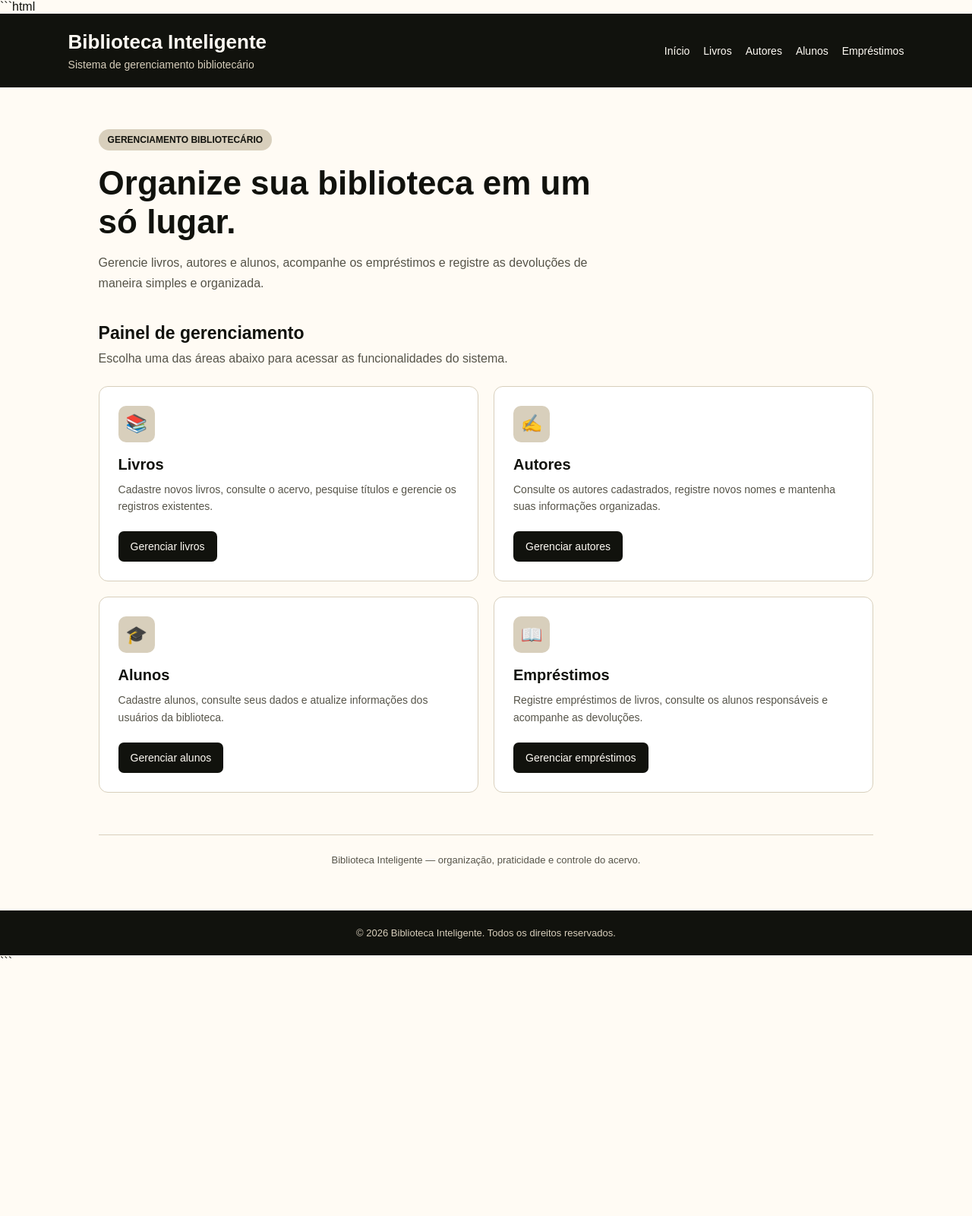
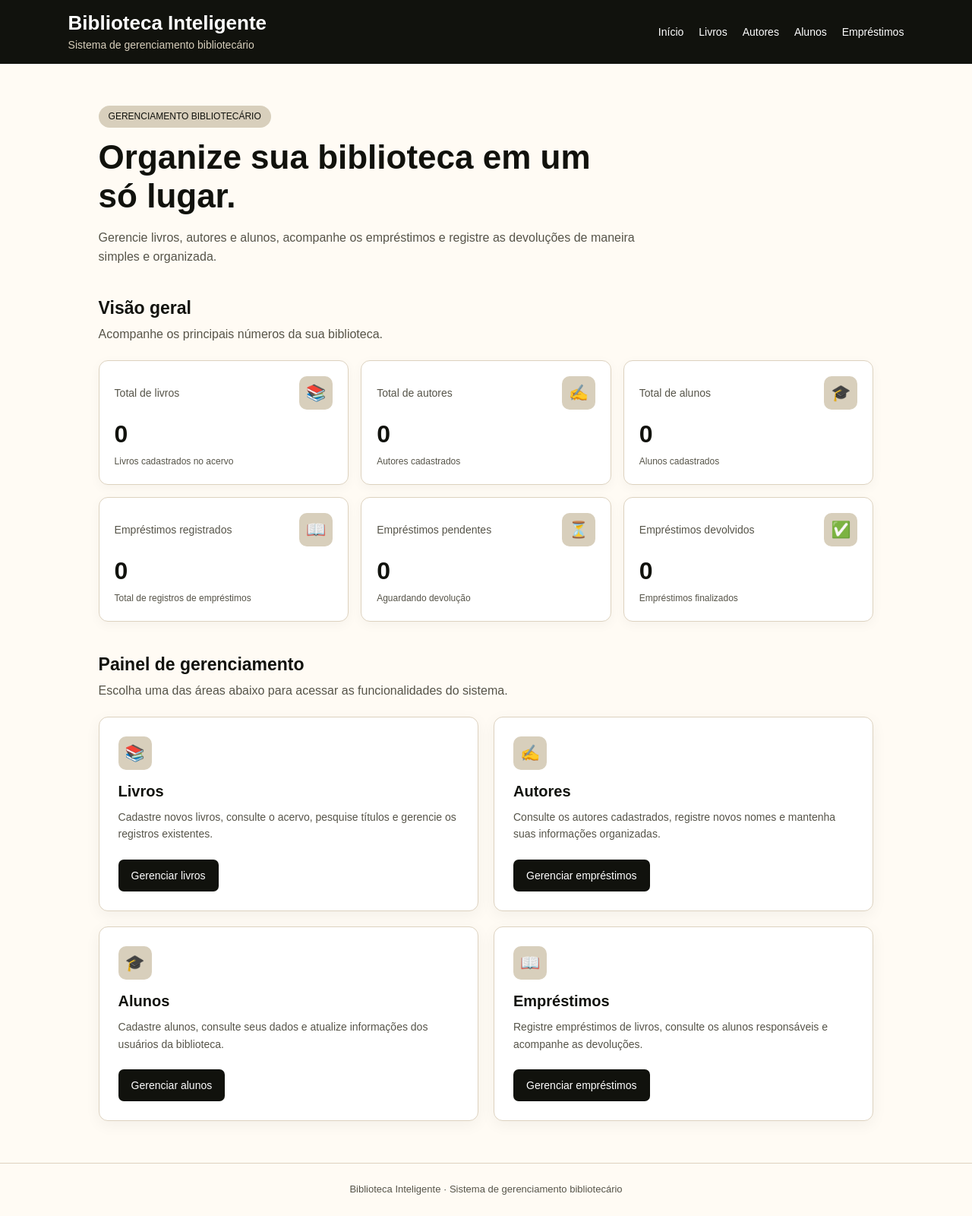
Before and after one commit to guilhermegsd56-ui/Sistema-web-para-gerenciamento-de-livros-autores-alunos-e-empr-stimos., a Flask app: page / in a window 1280 px wide. Shown: the whole page at 76% size. Before the commit the page ends 1261 px from the top, so only its background shows below. Run offline with Flask 3, Linux system fonts and the light colour scheme; data that the repository does not hold is empty.

Commit message:
feat: adiciona indicadores ao painel inicial

````diff
--- a/app.py
+++ b/app.py
@@ -22,9 +22,84 @@ app.secret_key = os.environ.get(
 )
 
 
+# ==================================================
+# PAINEL INICIAL
+# ==================================================
+
+
 @app.route("/")
 def inicio():
-    return render_template("index.html")
+    conexao = conectar()
+
+    if conexao is None:
+        flash("Não foi possível conectar ao banco de dados.", "erro")
+        return render_template(
+            "index.html",
+            total_livros=0,
+            total_autores=0,
+            total_alunos=0,
+            total_emprestimos=0,
+            emprestimos_pendentes=0,
+            emprestimos_devolvidos=0
+        )
+
+    cursor = None
+
+    try:
+        cursor = conexao.cursor()
+
+        cursor.execute("SELECT COUNT(*) FROM livros")
+        total_livros = cursor.fetchone()[0]
+
+        cursor.execute("SELECT COUNT(*) FROM autor")
+        total_autores = cursor.fetchone()[0]
+
+        cursor.execute("SELECT COUNT(*) FROM aluno")
+        total_alunos = cursor.fetchone()[0]
+
+        cursor.execute("SELECT COUNT(*) FROM emprestrimo")
+        total_emprestimos = cursor.fetchone()[0]
+
+        cursor.execute(
+            "SELECT COUNT(*) FROM emprestrimo WHERE STATUS = %s",
+            ("PENDENTE",)
+        )
+        emprestimos_pendentes = cursor.fetchone()[0]
+
+        cursor.execute(
+            "SELECT COUNT(*) FROM emprestrimo WHERE STATUS = %s",
+            ("DEVOLVIDO",)
+        )
+        emprestimos_devolvidos = cursor.fetchone()[0]
+
+        return render_template(
+            "index.html",
+            total_livros=total_livros,
+            total_autores=total_autores,
+            total_alunos=total_alunos,
+            total_emprestimos=total_emprestimos,
+            emprestimos_pendentes=emprestimos_pendentes,
+            emprestimos_devolvidos=emprestimos_devolvidos
+        )
+
+    except Error as erro:
+        print(f"Erro ao carregar o painel: {erro}")
+        flash("Não foi possível carregar os indicadores.", "erro")
+        return render_template(
+            "index.html",
+            total_livros=0,
+            total_autores=0,
+            total_alunos=0,
+            total_emprestimos=0,
+            emprestimos_pendentes=0,
+            emprestimos_devolvidos=0
+        )
+
+    finally:
+        if cursor is not None:
+            cursor.close()
+        conexao.close()
+
 
 
 # ==================================================
@@ -918,11 +993,6 @@ def excluir_aluno(id_aluno):
 
 
 # ==================================================
-# EXECUTAR A APLICAÇÃO
-# ==================================================
-
-
-# ==================================================
 # EMPRÉSTIMOS
 # ==================================================
 
@@ -1217,5 +1287,9 @@ def devolver_emprestimo(id_emprestimo):
     return redirect(url_for("listar_emprestimos"))
 
 
+# ==================================================
+# EXECUTAR A APLICAÇÃO
+# ==================================================
+
 if __name__ == "__main__":
     app.run(port=5001, debug=True)
--- a/templates/index.html
+++ b/templates/index.html
@@ -1,52 +1,52 @@
-```html
+
 <!DOCTYPE html>
 <html lang="pt-br">
 <head>
     <meta charset="UTF-8">
     <meta name="viewport" content="width=device-width, initial-scale=1.0">
-
     <title>Biblioteca Inteligente</title>
 
     <style>
         :root {
-            --escuro: #11120D;
+            --preto: #11120D;
             --cinza: #565449;
             --bege: #D8CFBC;
-            --branco: #FFFBF4;
+            --fundo: #FFFBF4;
+            --branco: #FFFFFF;
+            --borda: #DDD2BF;
         }
 
         * {
-            box-sizing: border-box;
             margin: 0;
             padding: 0;
+            box-sizing: border-box;
         }
 
         body {
             font-family: Arial, Helvetica, sans-serif;
-            background: var(--branco);
-            color: var(--escuro);
-            min-height: 100vh;
+            background: var(--fundo);
+            color: var(--preto);
+            line-height: 1.6;
         }
 
         header {
-            background: var(--escuro);
+            background: var(--preto);
             color: var(--branco);
-            padding: 22px 7%;
+            padding: 14px 7%;
         }
 
         .cabecalho {
             max-width: 1200px;
-            margin: 0 auto;
+            margin: auto;
             display: flex;
             justify-content: space-between;
             align-items: center;
-            gap: 20px;
-            flex-wrap: wrap;
+            gap: 25px;
         }
 
         .marca h1 {
             font-size: 26px;
-            margin-bottom: 6px;
+            line-height: 1.3;
         }
 
         .marca p {
@@ -56,15 +56,14 @@
 
         nav {
             display: flex;
-            gap: 18px;
             flex-wrap: wrap;
+            gap: 20px;
         }
 
         nav a {
             color: var(--branco);
             text-decoration: none;
             font-size: 14px;
-            transition: color 0.2s;
         }
 
         nav a:hover {
@@ -73,156 +72,190 @@
 
         main {
             max-width: 1200px;
-            margin: 0 auto;
+            margin: auto;
             padding: 55px 7%;
         }
 
-        .apresentacao {
-            margin-bottom: 38px;
-        }
-
-        .apresentacao .etiqueta {
+        .etiqueta {
             display: inline-block;
             background: var(--bege);
-            color: var(--escuro);
-            padding: 7px 12px;
+            padding: 5px 13px;
             border-radius: 20px;
             font-size: 12px;
-            font-weight: bold;
-            margin-bottom: 18px;
+            margin-bottom: 14px;
         }
 
         .apresentacao h2 {
-            font-size: clamp(30px, 5vw, 44px);
-            max-width: 650px;
+            max-width: 700px;
+            font-size: clamp(32px, 4vw, 44px);
             line-height: 1.15;
-            margin-bottom: 15px;
+            margin-bottom: 16px;
         }
 
         .apresentacao p {
-            max-width: 650px;
+            max-width: 750px;
             color: var(--cinza);
-            font-size: 16px;
-            line-height: 1.7;
+            margin-bottom: 36px;
         }
 
         .secao-titulo {
             font-size: 23px;
-            margin-bottom: 8px;
+            margin-bottom: 3px;
         }
 
         .secao-descricao {
             color: var(--cinza);
-            margin-bottom: 24px;
-            line-height: 1.5;
+            margin-bottom: 22px;
         }
 
-        .grade {
+        .indicadores {
+            display: grid;
+            grid-template-columns: repeat(3, minmax(0, 1fr));
+            gap: 16px;
+            margin-bottom: 38px;
+        }
+
+        .indicador {
+            background: var(--branco);
+            border: 1px solid var(--borda);
+            border-radius: 12px;
+            padding: 20px;
+            box-shadow: 0 4px 15px rgba(17, 18, 13, 0.04);
+        }
+
+        .indicador-topo {
+            display: flex;
+            align-items: center;
+            justify-content: space-between;
+            gap: 10px;
+            margin-bottom: 12px;
+        }
+
+        .indicador-label {
+            color: var(--cinza);
+            font-size: 14px;
+        }
+
+        .indicador-icone,
+        .cartao-icone {
+            width: 44px;
+            height: 44px;
+            display: flex;
+            align-items: center;
+            justify-content: center;
+            background: var(--bege);
+            border-radius: 10px;
+            font-size: 21px;
+            flex-shrink: 0;
+        }
+
+        .indicador-numero {
+            font-size: 32px;
+            font-weight: bold;
+            line-height: 1.3;
+            overflow-wrap: anywhere;
+        }
+
+        .indicador-legenda {
+            color: var(--cinza);
+            font-size: 12px;
+            margin-top: 5px;
+        }
+
+        .painel {
+            margin-top: 10px;
+        }
+
+        .cartoes {
             display: grid;
             grid-template-columns: repeat(2, minmax(0, 1fr));
             gap: 20px;
         }
 
         .cartao {
+            background: var(--branco);
+            border: 1px solid var(--borda);
+            border-radius: 12px;
+            padding: 25px;
+            box-shadow: 0 5px 20px rgba(17, 18, 13, 0.05);
             display: flex;
             flex-direction: column;
             align-items: flex-start;
-            background: white;
-            border: 1px solid var(--bege);
-            border-radius: 12px;
-            padding: 25px;
-            transition:
-                transform 0.2s,
-                box-shadow 0.2s;
         }
 
-        .cartao:hover {
-            transform: translateY(-4px);
-            box-shadow: 0 8px 22px rgba(17, 18, 13, 0.08);
-        }
-
-        .icone {
-            width: 48px;
-            height: 48px;
-            display: flex;
-            justify-content: center;
-            align-items: center;
-            background: var(--bege);
-            border-radius: 10px;
-            font-size: 23px;
-            margin-bottom: 18px;
+        .cartao-icone {
+            margin-bottom: 12px;
         }
 
         .cartao h3 {
             font-size: 20px;
-            margin-bottom: 10px;
+            margin-bottom: 7px;
         }
 
         .cartao p {
             color: var(--cinza);
             font-size: 14px;
-            line-height: 1.6;
             margin-bottom: 22px;
-            flex-grow: 1;
         }
 
         .botao {
             display: inline-block;
-            padding: 12px 16px;
-            background: var(--escuro);
+            background: var(--preto);
             color: var(--branco);
+            padding: 10px 17px;
+            border-radius: 7px;
             text-decoration: none;
-            border-radius: 7px;
             font-size: 14px;
-            transition: background 0.2s;
+            margin-top: auto;
         }
 
         .botao:hover {
             background: var(--cinza);
         }
 
-        .rodape {
-            margin-top: 55px;
-            padding-top: 22px;
-            border-top: 1px solid var(--bege);
-            color: var(--cinza);
-            font-size: 13px;
-            text-align: center;
-            line-height: 1.7;
+        .mensagem {
+            background: var(--bege);
+            border-radius: 8px;
+            padding: 12px 16px;
+            margin-bottom: 20px;
+            font-size: 14px;
         }
 
         footer {
-            padding: 22px 7%;
-            background: var(--escuro);
-            color: var(--bege);
             text-align: center;
+            color: var(--cinza);
             font-size: 13px;
+            padding: 24px;
+            border-top: 1px solid var(--borda);
         }
 
-        @media (max-width: 650px) {
-            header {
-                padding: 20px 6%;
+        @media (max-width: 800px) {
+            .cabecalho {
+                flex-direction: column;
+                align-items: flex-start;
             }
 
-            .cabecalho {
-                align-items: flex-start;
-                flex-direction: column;
-            }
-
-            nav {
-                gap: 14px;
+            .indicadores {
+                grid-template-columns: repeat(2, minmax(0, 1fr));
             }
 
             main {
-                padding: 38px 6%;
+                padding-top: 35px;
+            }
         }
 
-            .grade {
+        @media (max-width: 520px) {
+            nav {
+                gap: 12px;
+            }
+
+            .indicadores,
+            .cartoes {
                 grid-template-columns: 1fr;
             }
 
-            .cartao {
-                padding: 22px;
+            .apresentacao h2 {
+                font-size: 32px;
             }
         }
     </style>
@@ -232,24 +265,30 @@
 
 <header>
     <div class="cabecalho">
-
         <div class="marca">
             <h1>Biblioteca Inteligente</h1>
             <p>Sistema de gerenciamento bibliotecário</p>
         </div>
 
-            <nav aria-label="Navegação principal">
+        <nav>
             <a href="{{ url_for('inicio') }}">Início</a>
             <a href="{{ url_for('listar_livros') }}">Livros</a>
             <a href="{{ url_for('listar_autores') }}">Autores</a>
             <a href="{{ url_for('listar_alunos') }}">Alunos</a>
             <a href="{{ url_for('listar_emprestimos') }}">Empréstimos</a>
         </nav>
-
     </div>
 </header>
 
 <main>
+
+    {% with mensagens = get_flashed_messages() %}
+        {% if mensagens %}
+            {% for mensagem in mensagens %}
+                <div class="mensagem">{{ mensagem }}</div>
+            {% endfor %}
+        {% endif %}
+    {% endwith %}
 
     <section class="apresentacao">
         <span class="etiqueta">GERENCIAMENTO BIBLIOTECÁRIO</span>
@@ -263,76 +302,123 @@
     </section>
 
     <section>
+        <h2 class="secao-titulo">Visão geral</h2>
+        <p class="secao-descricao">
+            Acompanhe os principais números da sua biblioteca.
+        </p>
+
+        <div class="indicadores">
+
+            <article class="indicador">
+                <div class="indicador-topo">
+                    <span class="indicador-label">Total de livros</span>
+                    <span class="indicador-icone">📚</span>
+                </div>
+                <div class="indicador-numero">{{ total_livros }}</div>
+                <p class="indicador-legenda">Livros cadastrados no acervo</p>
+            </article>
+
+            <article class="indicador">
+                <div class="indicador-topo">
+                    <span class="indicador-label">Total de autores</span>
+                    <span class="indicador-icone">✍️</span>
+                </div>
+                <div class="indicador-numero">{{ total_autores }}</div>
+                <p class="indicador-legenda">Autores cadastrados</p>
+            </article>
+
+            <article class="indicador">
+                <div class="indicador-topo">
+                    <span class="indicador-label">Total de alunos</span>
+                    <span class="indicador-icone">🎓</span>
+                </div>
+                <div class="indicador-numero">{{ total_alunos }}</div>
+                <p class="indicador-legenda">Alunos cadastrados</p>
+            </article>
+
+            <article class="indicador">
+                <div class="indicador-topo">
+                    <span class="indicador-label">Empréstimos registrados</span>
+                    <span class="indicador-icone">📖</span>
+                </div>
+                <div class="indicador-numero">{{ total_emprestimos }}</div>
+                <p class="indicador-legenda">Total de registros de empréstimos</p>
+            </article>
+
+            <article class="indicador">
+                <div class="indicador-topo">
+                    <span class="indicador-label">Empréstimos pendentes</span>
+                    <span class="indicador-icone">⏳</span>
+                </div>
+                <div class="indicador-numero">{{ emprestimos_pendentes }}</div>
+                <p class="indicador-legenda">Aguardando devolução</p>
+            </article>
+
+            <article class="indicador">
+                <div class="indicador-topo">
+                    <span class="indicador-label">Empréstimos devolvidos</span>
+                    <span class="indicador-icone">✅</span>
+                </div>
+                <div class="indicador-numero">{{ emprestimos_devolvidos }}</div>
+                <p class="indicador-legenda">Empréstimos finalizados</p>
+            </article>
+
+        </div>
+    </section>
+
+    <section class="painel">
         <h2 class="secao-titulo">Painel de gerenciamento</h2>
 
         <p class="secao-descricao">
-                Escolha uma das áreas abaixo para acessar as funcionalidades
-                do sistema.
+            Escolha uma das áreas abaixo para acessar as funcionalidades do sistema.
         </p>
 
-            <div class="grade">
+        <div class="cartoes">
 
-                <!-- LIVROS -->
             <article class="cartao">
-                    <div class="icone" aria-hidden="true">📚</div>
-
+                <div class="cartao-icone">📚</div>
                 <h3>Livros</h3>
-
                 <p>
                     Cadastre novos livros, consulte o acervo, pesquise
                     títulos e gerencie os registros existentes.
                 </p>
-
                 <a class="botao" href="{{ url_for('listar_livros') }}">
                     Gerenciar livros
                 </a>
             </article>
 
-                <!-- AUTORES -->
             <article class="cartao">
-                    <div class="icone" aria-hidden="true">✍️</div>
-
+                <div class="cartao-icone">✍️</div>
                 <h3>Autores</h3>
-
                 <p>
                     Consulte os autores cadastrados, registre novos nomes
                     e mantenha suas informações organizadas.
                 </p>
-
-                    <a class="botao" href="{{ url_for('listar_autores') }}">
-                        Gerenciar autores
+                <a class="botao" href="{{ url_for('listar_emprestimos') }}">
+    Gerenciar empréstimos
 </a>
             </article>
 
-                <!-- ALUNOS -->
             <article class="cartao">
-                    <div class="icone" aria-hidden="true">🎓</div>
-
+                <div class="cartao-icone">🎓</div>
                 <h3>Alunos</h3>
-
                 <p>
                     Cadastre alunos, consulte seus dados e atualize
                     informações dos usuários da biblioteca.
                 </p>
-
                 <a class="botao" href="{{ url_for('listar_alunos') }}">
                     Gerenciar alunos
                 </a>
             </article>
 
-                <!-- EMPRÉSTIMOS -->
             <article class="cartao">
-                    <div class="icone" aria-hidden="true">📖</div>
-
+                <div class="cartao-icone">📖</div>
                 <h3>Empréstimos</h3>
-
                 <p>
                     Registre empréstimos de livros, consulte os alunos
                     responsáveis e acompanhe as devoluções.
                 </p>
-
-                    <a class="botao"
-                       href="{{ url_for('listar_emprestimos') }}">
+                <a class="botao" href="/emprestimos">
                     Gerenciar empréstimos
                 </a>
             </article>
@@ -340,18 +426,11 @@
         </div>
     </section>
 
-        <div class="rodape">
-            Biblioteca Inteligente — organização, praticidade e controle
-            do acervo.
-        </div>
-
 </main>
 
 <footer>
-        &copy; {{ current_year if current_year is defined else '2026' }}
-        Biblioteca Inteligente. Todos os direitos reservados.
+    Biblioteca Inteligente · Sistema de gerenciamento bibliotecário
 </footer>
 
 </body>
 </html>
-```
````
Lines whose indentation alone changed are shown as unchanged.
